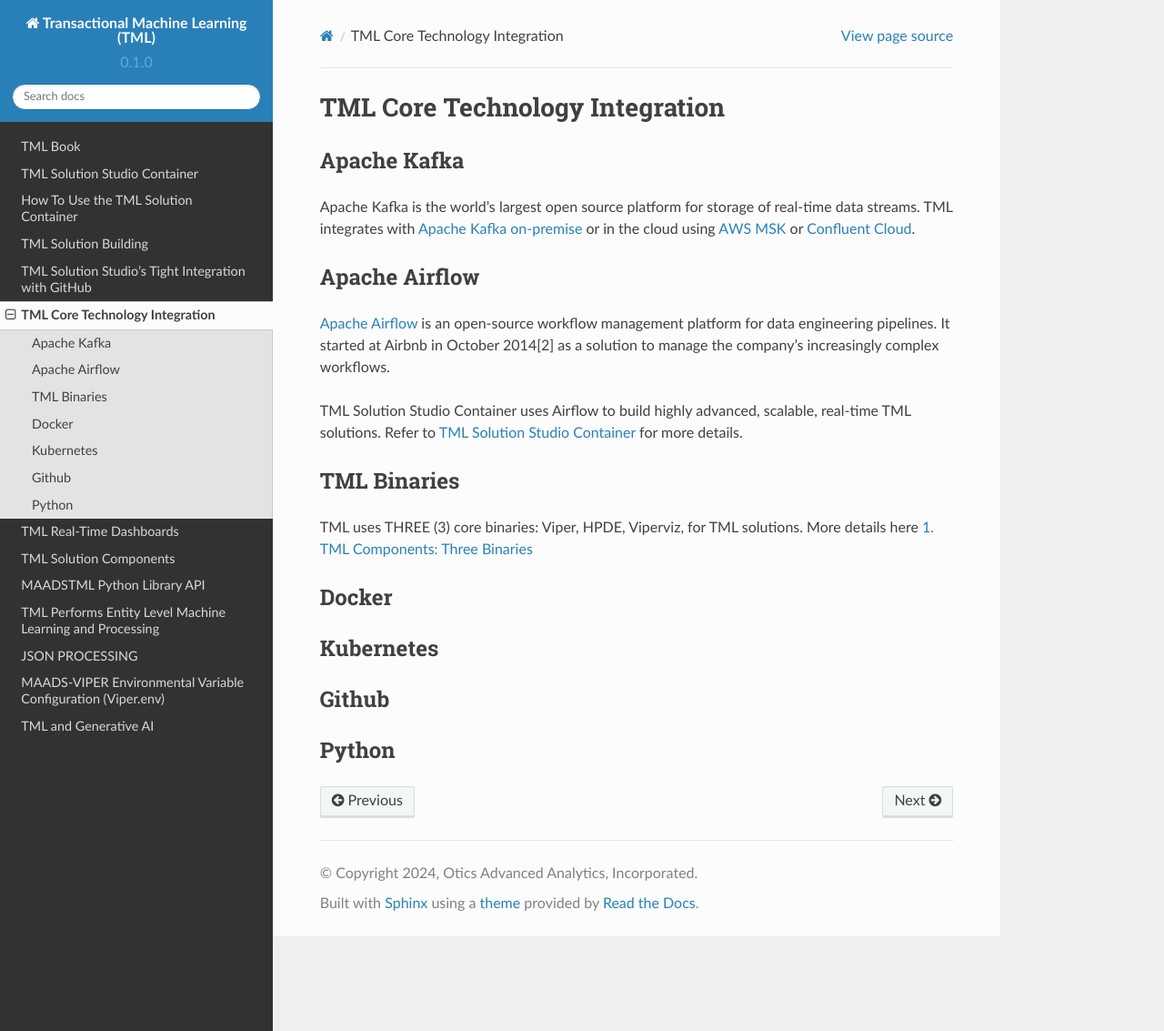
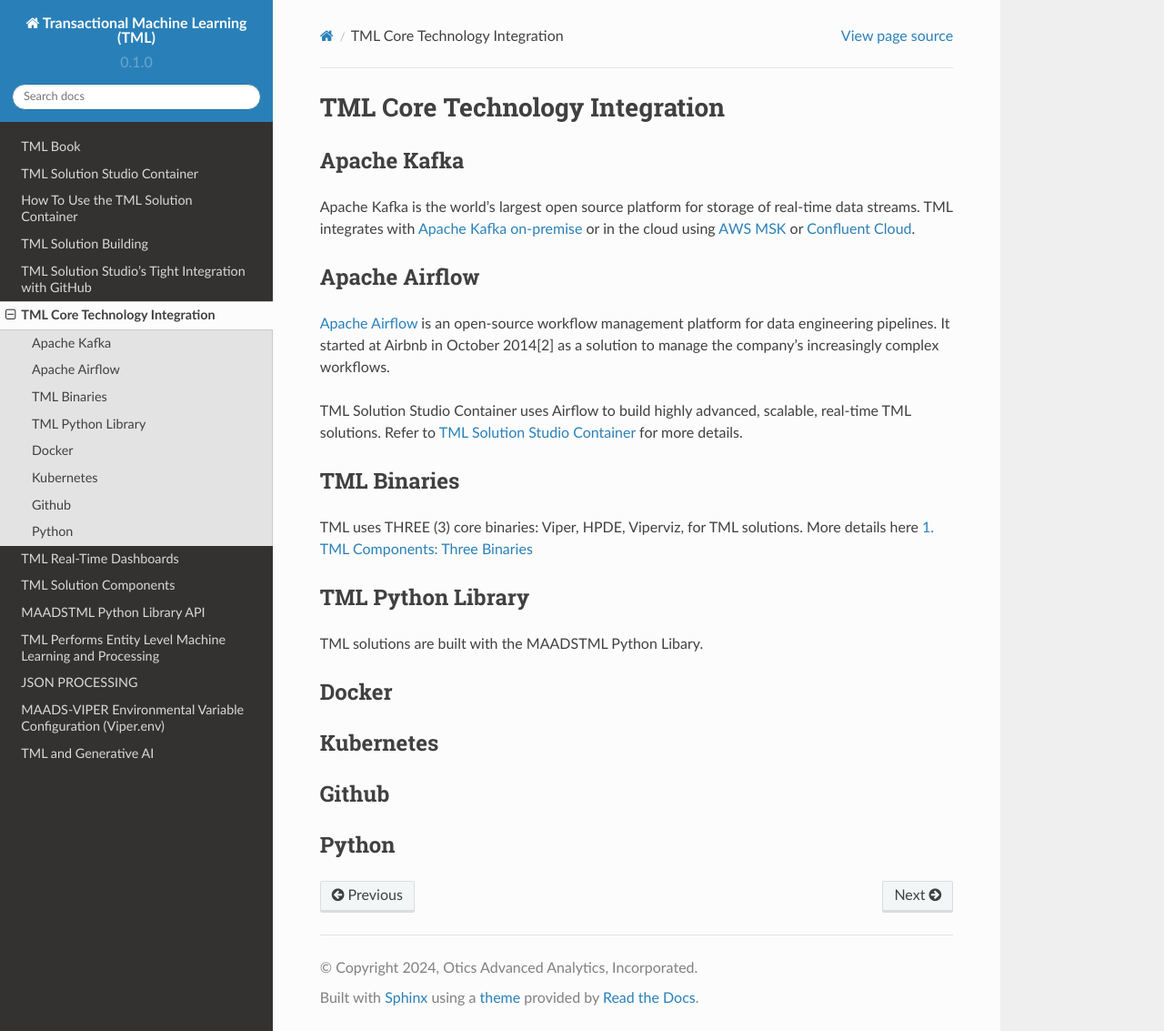
Before and after one commit to smaurice101/readthedocs, a Sphinx documentation site: the page built from docs/source/coreintegrations.rst, in a window 1280 px wide and 1133 px high. Shown: the whole window at 91% size. Built offline with Sphinx 7.4.7 and the Read the Docs theme 2.0.0, drawn with Linux system fonts in a browser that asks for light colours.

Commit message:
Update coreintegrations.rst

```diff
--- a/docs/source/coreintegrations.rst
+++ b/docs/source/coreintegrations.rst
@@ -18,6 +18,11 @@
 
 TML uses THREE (3) core binaries: Viper, HPDE, Viperviz, for TML solutions.  More details here :ref:`1. TML Components: Three Binaries`
 
+TML Python Library
+-----------
+
+TML solutions are built with the MAADSTML Python Libary.
+
 Docker
 -----------
 
```
